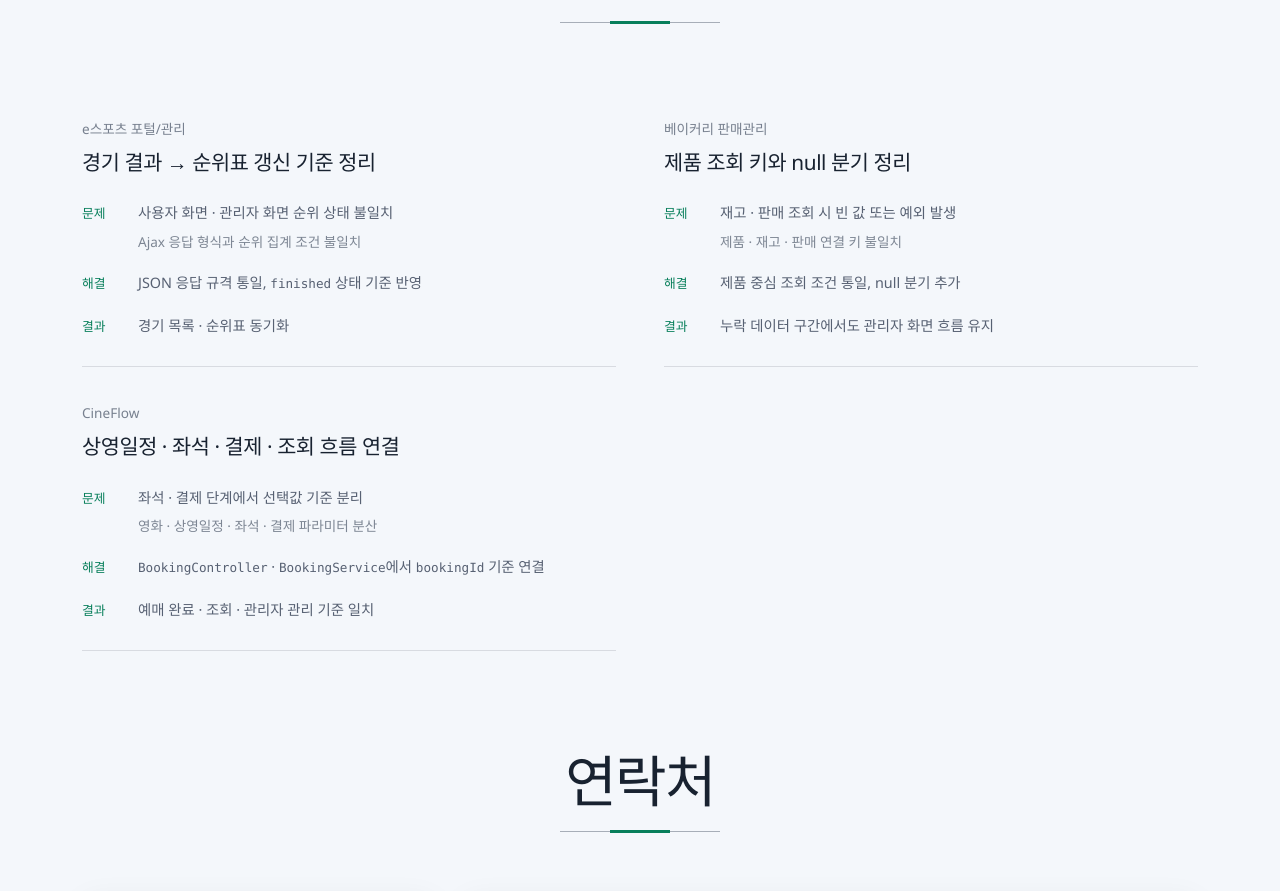
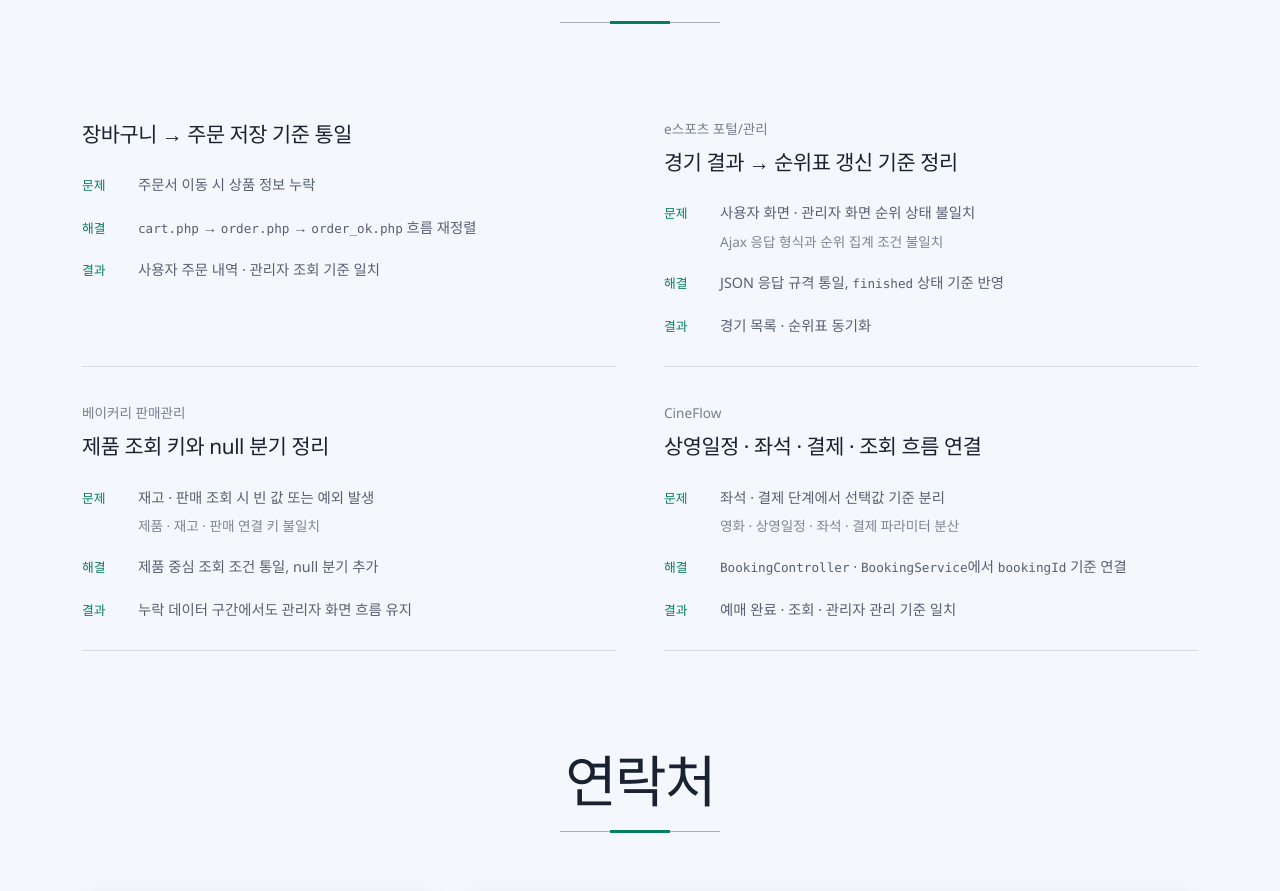
Before and after one commit to allen8524/allen8524.github.io, a React (Vite) app: page / in a window 1280 px wide. Shown: the part 7830-8721 px from the top of the page. Built offline with nearby package versions, Linux system fonts and the light colour scheme.

Commit message:
Restore shopping troubleshooting case without two labels

```diff
--- a/src/components/sections/Troubleshooting.tsx
+++ b/src/components/sections/Troubleshooting.tsx
@@ -7,12 +7,35 @@ type TroubleFlow = {
 
 type TroubleCase = {
   id: string;
-  label: string;
+  label?: string;
   heading: string;
   flow: TroubleFlow[];
 };
 
 const troubleCases: TroubleCase[] = [
+  {
+    id: "shopping",
+    heading: "장바구니 → 주문 저장 기준 통일",
+    flow: [
+      {
+        label: "문제",
+        description: "주문서 이동 시 상품 정보 누락",
+      },
+      {
+        label: "해결",
+        description: (
+          <>
+            <code>cart.php</code> → <code>order.php</code> →{" "}
+            <code>order_ok.php</code> 흐름 재정렬
+          </>
+        ),
+      },
+      {
+        label: "결과",
+        description: "사용자 주문 내역 · 관리자 조회 기준 일치",
+      },
+    ],
+  },
   {
     id: "esports",
     label: "e스포츠 포털/관리",
@@ -103,10 +126,13 @@ function Troubleshooting() {
       <div className="container">
         <div className="troubleshooting-showcase">
           <div className="trouble-card-grid">
-            {troubleCases.map((item) => (
+            {troubleCases.map((item) => {
+              const cause = item.flow.find((step) => step.label === "원인");
+
+              return (
                 <article className="trouble-card" key={item.id}>
                   <header className="trouble-card-head">
-                  <p className="trouble-card-project">{item.label}</p>
+                    {item.label && <p className="trouble-card-project">{item.label}</p>}
                     <h3>{item.heading}</h3>
                   </header>
 
@@ -118,20 +144,16 @@ function Troubleshooting() {
                           <span>{flow.label}</span>
                           <div className="trouble-card-description">
                             <p>{flow.description}</p>
-                          {flow.label === "문제" && (
-                            <p className="trouble-card-cause">
-                              {
-                                item.flow.find((step) => step.label === "원인")
-                                  ?.description
-                              }
-                            </p>
+                            {flow.label === "문제" && cause && (
+                              <p className="trouble-card-cause">{cause.description}</p>
                             )}
                           </div>
                         </li>
                       ))}
                   </ol>
                 </article>
-            ))}
+              );
+            })}
           </div>
         </div>
       </div>
```
Lines whose indentation alone changed are shown as unchanged.
